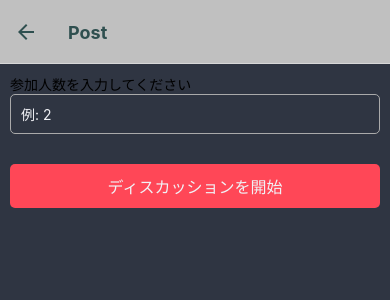
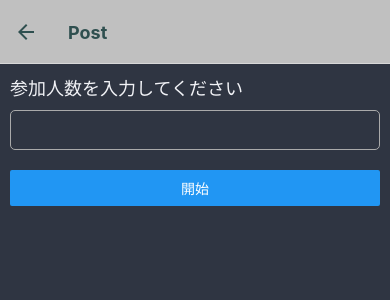
Before and after one commit to hanatani8787/VoiceDiscussionApp, a React Native app: screen /Post in a window 390 px wide. Shown: the top 300 px of the page. Built offline with nearby package versions, Linux system fonts and the light colour scheme.

Commit message:
線維持の背景色の調整

```diff
--- a/src/components/HomeScreen.js
+++ b/src/components/HomeScreen.js
@@ -15,17 +15,17 @@ const styles = StyleSheet.create({
     flex: 1,
     justifyContent: 'center',
     alignItems: 'center',
-    backgroundColor: '#f5f5f5',
+    backgroundColor: '#2f3542',  // 背景色を暗めのグレーに
   },
   welcomeText: {
     fontSize: 24,
     fontWeight: 'bold',
     marginBottom: 20,
-    color: '#333',
+    color: '#f1f2f6',  // テキストの色を淡いグレーに
   },
   instructionText: {
     fontSize: 18,
-    color: '#555',
+    color: '#f1f2f6',  // テキストの色を淡いグレーに
   },
 });
 
--- a/src/components/PostScreen.js
+++ b/src/components/PostScreen.js
@@ -1,37 +1,29 @@
 import React, { useState } from 'react';
-import { View, Text, TextInput, TouchableOpacity, Alert } from 'react-native';
+import { View, Text, TextInput, Button, Alert } from 'react-native';
 import { styles } from '../styles/styles';
-
-const MIN_USERS = 2;
-const MAX_USERS = 4;
 
 const PostScreen = ({ navigation }) => {
   const [numberOfParticipants, setNumberOfParticipants] = useState('');
 
   const handleStartDiscussion = () => {
     const participants = parseInt(numberOfParticipants, 10);
-    if (participants < MIN_USERS || participants > MAX_USERS) {
-      Alert.alert(`ユーザー数は${MIN_USERS}人から${MAX_USERS}人までです。`);
-    } else if (isNaN(participants)) {
-      Alert.alert('有効なユーザー数を入力してください。');
+    if (participants >= 2 && participants <= 4) {
+      navigation.navigate('Discussion', { numberOfParticipants: participants });
     } else {
-      navigation.navigate('Discussion', { numberOfParticipants });
+      Alert.alert('エラー', '参加人数は2人から4人までです。');
     }
   };
 
   return (
     <View style={styles.container}>
-      <Text style={styles.title}>参加人数を入力してください</Text>
+      <Text style={styles.labelText}>参加人数を入力してください</Text>
       <TextInput
         style={styles.input}
-        keyboardType="numeric"
+        keyboardType="number-pad"
         value={numberOfParticipants}
         onChangeText={setNumberOfParticipants}
-        placeholder="例: 2"
       />
-      <TouchableOpacity style={styles.button} onPress={handleStartDiscussion}>
-        <Text style={styles.buttonText}>ディスカッションを開始</Text>
-      </TouchableOpacity>
+      <Button title="開始" onPress={handleStartDiscussion} />
     </View>
   );
 };
--- a/src/navigation/AppNavigator.js
+++ b/src/navigation/AppNavigator.js
@@ -1,5 +1,5 @@
 import React from 'react';
-import { NavigationContainer } from '@react-navigation/native';
+import { NavigationContainer, DefaultTheme } from '@react-navigation/native';
 import { createStackNavigator } from '@react-navigation/stack';
 import { Button } from 'react-native';
 import HomeScreen from '../components/HomeScreen';
@@ -9,9 +9,17 @@ import DiscussionScreen from '../components/DiscussionScreen';
 
 const Stack = createStackNavigator();
 
+const MyTheme = {
+  ...DefaultTheme,
+  colors: {
+    ...DefaultTheme.colors,
+    background: '#2f3542', // 背景色を暗めのグレーに設定
+  },
+};
+
 const AppNavigator = () => {
   return (
-    <NavigationContainer>
+    <NavigationContainer theme={MyTheme}>
       <Stack.Navigator
         initialRouteName="Home"
         screenOptions={{
--- a/src/styles/styles.js
+++ b/src/styles/styles.js
@@ -3,8 +3,15 @@ import { StyleSheet } from 'react-native';
 export const styles = StyleSheet.create({
   container: {
     flex: 1,
-    backgroundColor: '#2f3542',
+    backgroundColor: '#2f3542', // 背景色を暗めのグレーに
     padding: 10,
+  },
+  title: {
+    fontSize: 28,
+    fontWeight: 'bold',
+    textAlign: 'center',
+    marginVertical: 20,
+    color: '#f1f2f6',
   },
   input: {
     height: 40,
@@ -14,6 +21,11 @@ export const styles = StyleSheet.create({
     marginBottom: 20,
     paddingHorizontal: 10,
     color: '#f1f2f6',
+  },
+  labelText: {
+    fontSize: 18,
+    color: '#f1f2f6',
+    marginBottom: 10,
   },
   chatContainer: {
     flex: 1,
```
